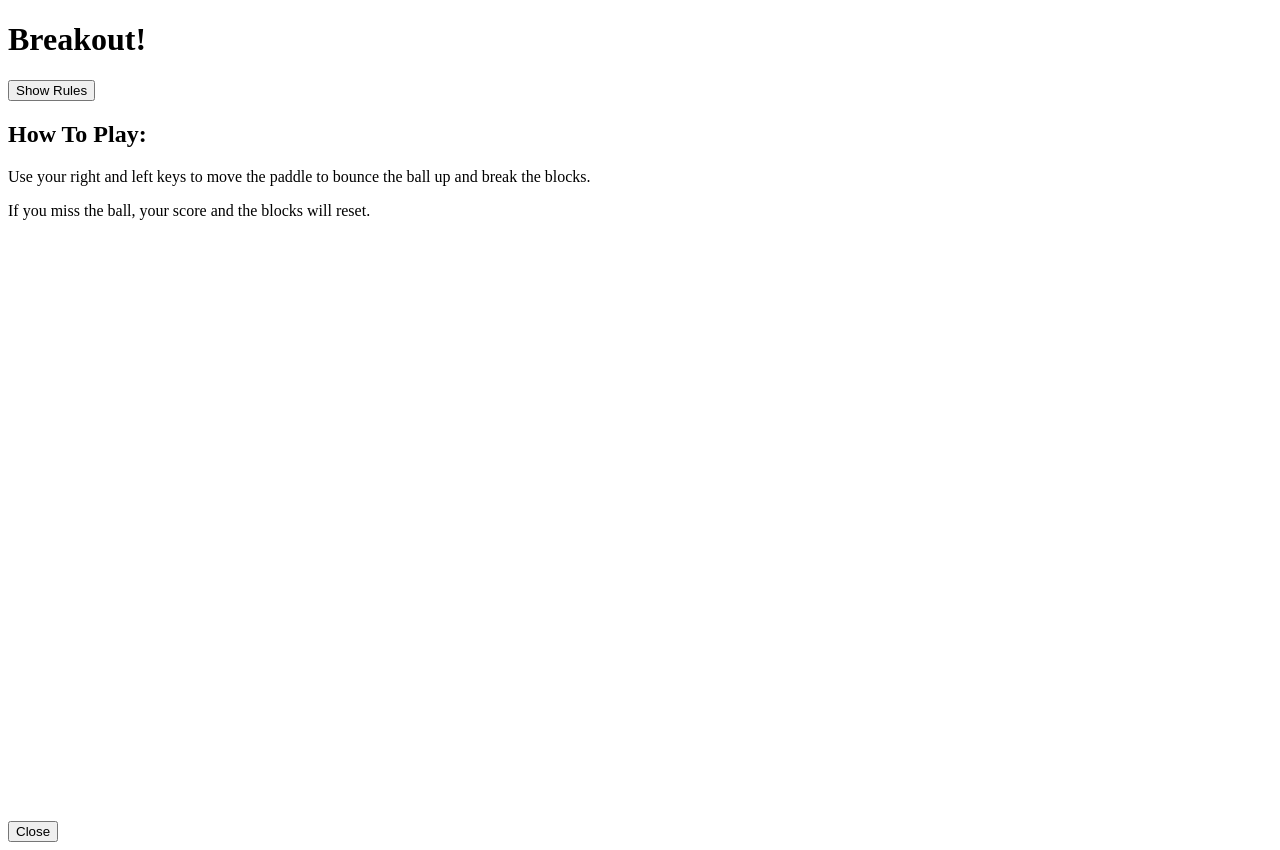
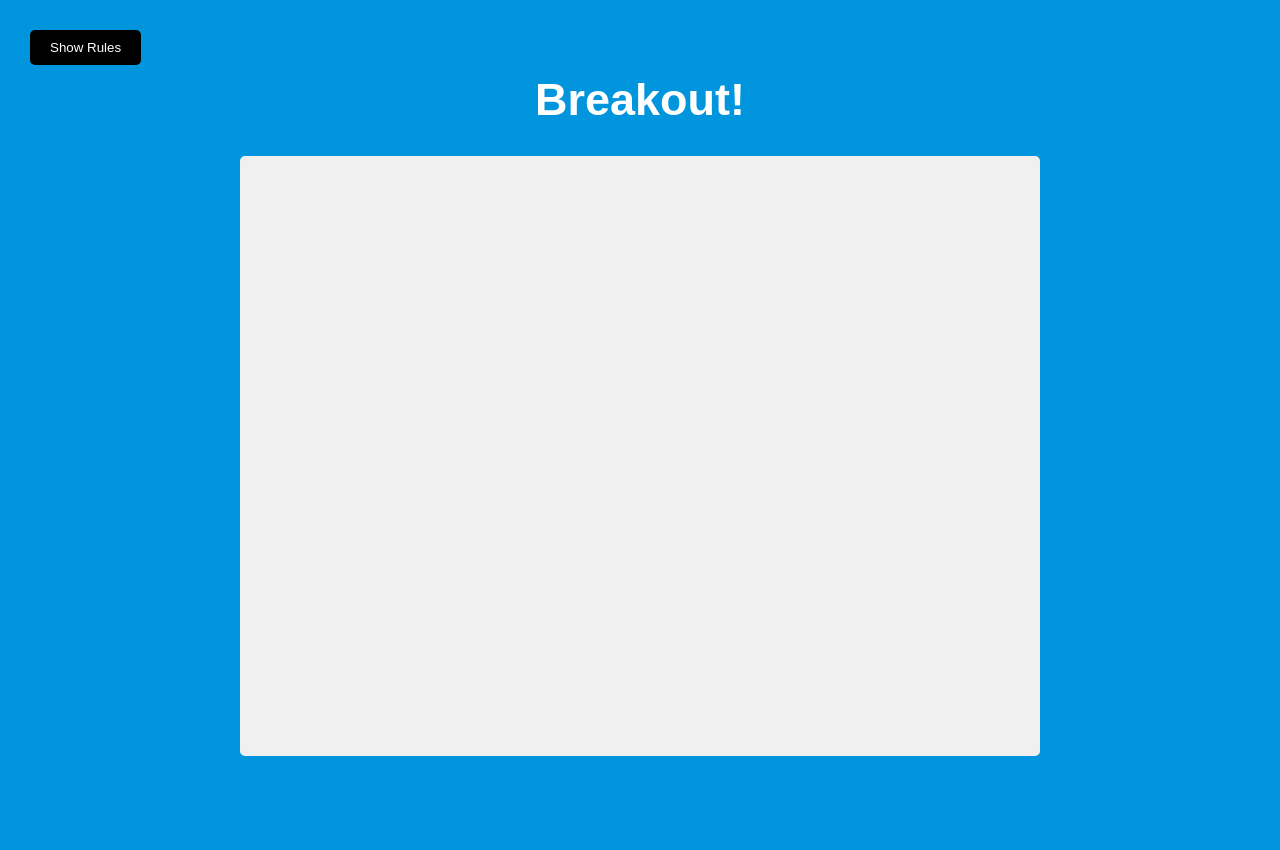
Before and after one commit to Connieh1/BREAKOUT-GAME, a plain HTML site: page index.html in a window 1280 px wide. After the commit the page ends 800 px from the top, so only its background shows below. Drawn offline with Linux system fonts and the light colour scheme.

Commit message:
Add blank favicon, move canvas element out of div

```diff
--- a/index.html
+++ b/index.html
@@ -3,7 +3,8 @@
   <head>
     <meta charset="UTF-8" />
     <meta name="viewport" content="width=device-width, initial-scale=1.0" />
-    <link rel="stylesheet" href="style.css" type="text" />
+    <link rel="stylesheet" href="style.css" />
+    <link rel="icon" href="data: ," />
     <title>Breakout!</title>
   </head>
   <body>
@@ -17,9 +18,9 @@
       </p>
       <p>If you miss the ball, your score and the blocks will reset.</p>
       <button id="close-btn" class="btn">Close</button>
+    </div>
 
-      <canvas id="canvas" width="800" height="600"></canvas>
-    </div>
+    <canvas id="canvas" width="800" height="600"></canvas>
 
     <script src="script.js"></script>
   </body>
```
